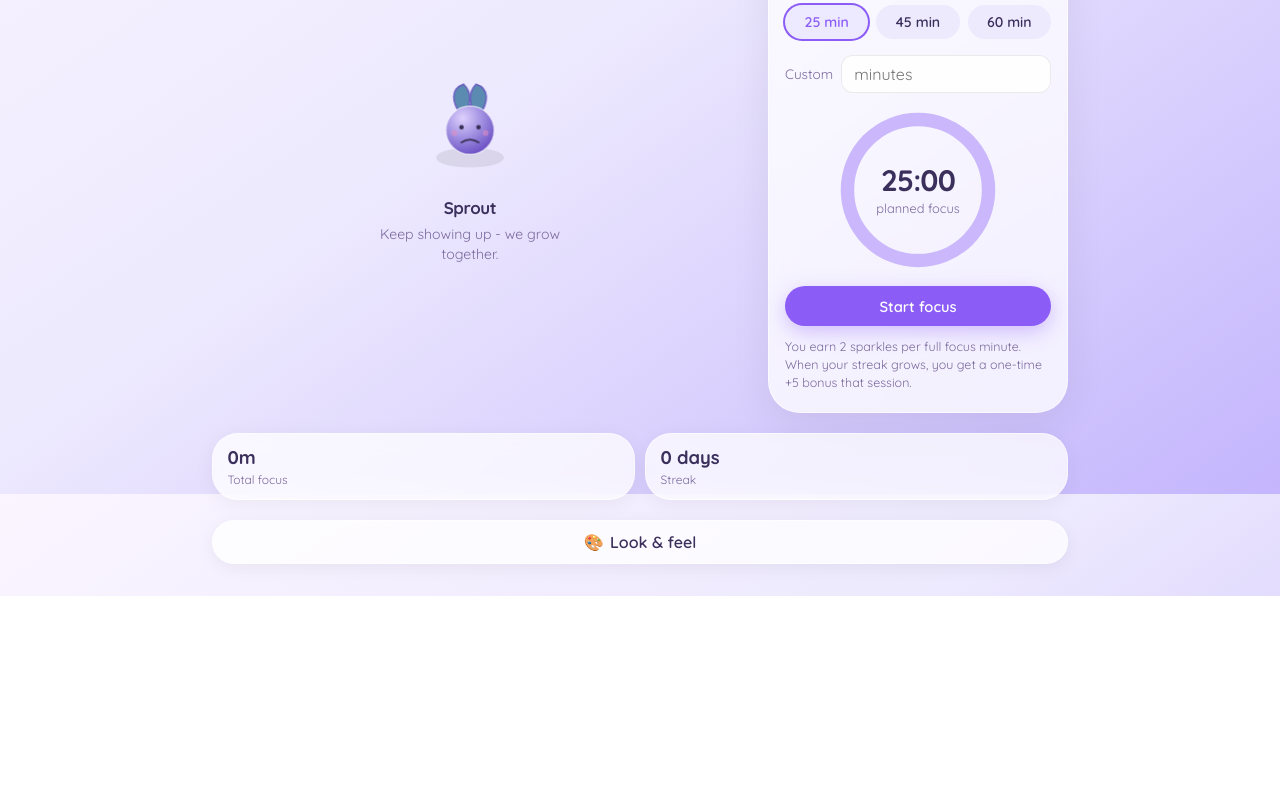
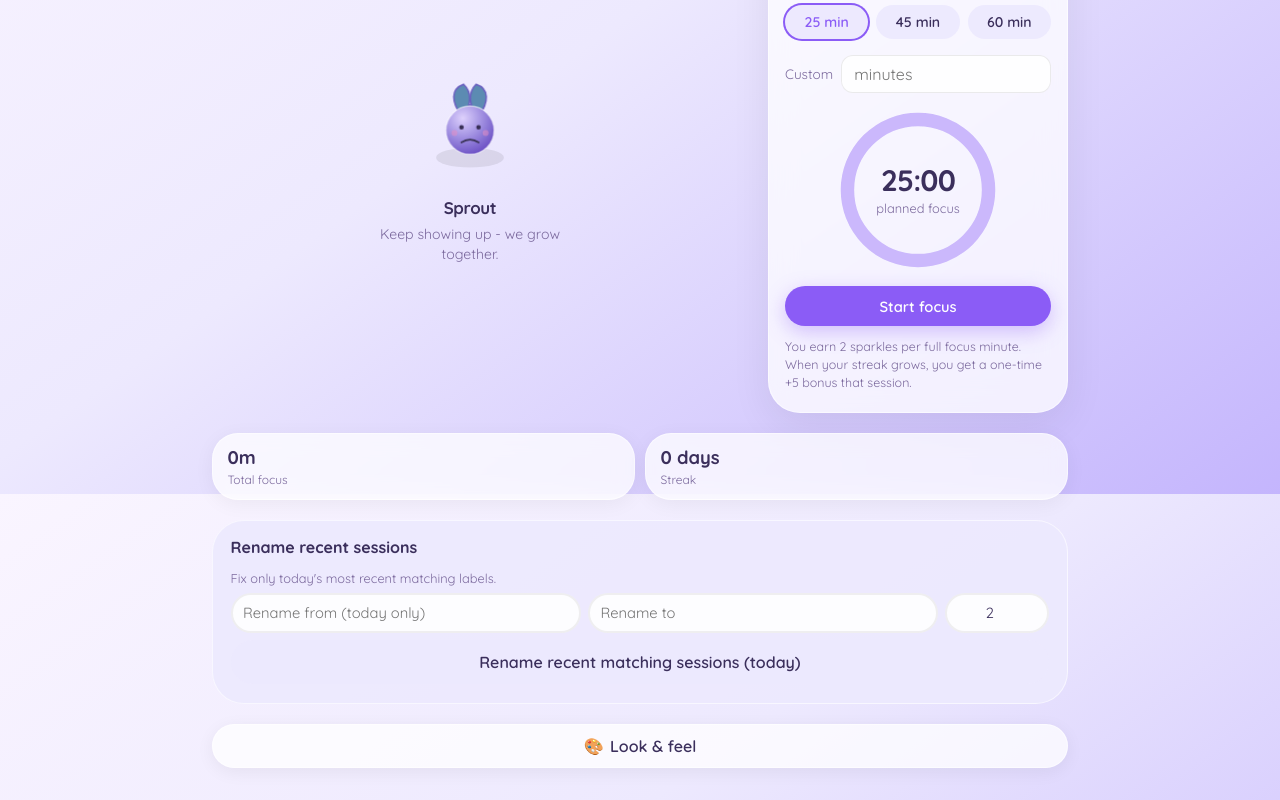
Before and after one commit to ik41002/Focus-app, a React (Vite) app: page / in a window 1280 px wide. Shown: the part 306-1106 px from the top of the page. Before the commit the page ends 902 px from the top, so only its background shows below. Built offline with nearby package versions, Linux system fonts and the light colour scheme.

Commit message:
renaming solution

```diff
--- a/src/App.css
+++ b/src/App.css
@@ -1213,6 +1213,48 @@
 .focus-topic__input:disabled {
   opacity: 0.6;
   cursor: not-allowed;
+}
+
+.focus-topic-rename__hint {
+  margin: 0 0 0.4rem;
+  font-size: 0.8rem;
+  color: var(--color-muted);
+}
+
+.focus-topic-rename__row {
+  display: grid;
+  gap: 0.45rem;
+  grid-template-columns: 1fr 1fr 6.5rem;
+  margin-bottom: 0.45rem;
+}
+
+.focus-topic-rename__count {
+  text-align: center;
+}
+
+.focus-topic-rename__btn {
+  width: 100%;
+  justify-content: center;
+}
+
+.session-rename-card {
+  position: relative;
+  z-index: 1;
+  background: var(--color-surface-2);
+  border-radius: var(--radius-lg);
+  padding: 1rem 1.1rem 1.15rem;
+  border: 1px solid rgba(255, 255, 255, 0.6);
+}
+
+.session-rename-card h2 {
+  margin: 0 0 0.85rem;
+  font-size: 1rem;
+}
+
+@media (max-width: 700px) {
+  .focus-topic-rename__row {
+    grid-template-columns: 1fr;
+  }
 }
 
 .presets {
--- a/src/App.tsx
+++ b/src/App.tsx
@@ -163,6 +163,9 @@ export function App() {
   const [celebrate, setCelebrate] = useState(false);
   const [toast, setToast] = useState<string | null>(null);
   const [sessionLabel, setSessionLabel] = useState(() => loadState().lastSessionLabel);
+  const [renameTodayFrom, setRenameTodayFrom] = useState("");
+  const [renameTodayTo, setRenameTodayTo] = useState("");
+  const [renameTodayCount, setRenameTodayCount] = useState("2");
   const startedGoalSecRef = useRef(0);
   const sessionStartedAtRef = useRef<Date | null>(null);
   /** Wall-clock end time (ms) so the countdown stays accurate when the tab is backgrounded. */
@@ -242,6 +245,61 @@ export function App() {
     setToast(msg);
     window.setTimeout(() => setToast(null), 3200);
   }, []);
+
+  const renameTodaySessionLabels = useCallback(() => {
+    const from = renameTodayFrom.trim();
+    const to = renameTodayTo.trim();
+    const requestedCount = Number.parseInt(renameTodayCount, 10);
+    if (!from || !to) {
+      showToast("Enter both the current and new topic names.");
+      return;
+    }
+    if (Number.isNaN(requestedCount) || requestedCount < 1) {
+      showToast("Enter how many recent sessions to rename (at least 1).");
+      return;
+    }
+    if (normalizeSubject(from) === normalizeSubject(to)) {
+      showToast("Those two topic names are the same.");
+      return;
+    }
+
+    const nowKey = todayKey();
+    const matchingIndexes = stateRef.current.sessions
+      .map((session, idx) =>
+        session.date === nowKey && normalizeSubject(session.label) === normalizeSubject(from)
+          ? idx
+          : -1
+      )
+      .filter((idx) => idx >= 0);
+    const indexesToRename = new Set(matchingIndexes.slice(-requestedCount));
+    const renamedCount = indexesToRename.size;
+
+    if (renamedCount < 1) {
+      showToast(`No "${from}" sessions found for today.`);
+      return;
+    }
+    const nextSessions = stateRef.current.sessions.map((session, idx) =>
+      indexesToRename.has(idx) ? { ...session, label: to } : session
+    );
+
+    const nextLastSessionLabel =
+      normalizeSubject(stateRef.current.lastSessionLabel) === normalizeSubject(from)
+        ? to
+        : stateRef.current.lastSessionLabel;
+    persist({
+      ...stateRef.current,
+      sessions: nextSessions,
+      lastSessionLabel: nextLastSessionLabel,
+    });
+    setSessionLabel((prev) => (normalizeSubject(prev) === normalizeSubject(from) ? to : prev));
+    setRenameTodayFrom("");
+    setRenameTodayTo("");
+    showToast(
+      `Renamed ${renamedCount} most recent "${from}" session${
+        renamedCount === 1 ? "" : "s"
+      } from today.`
+    );
+  }, [persist, renameTodayCount, renameTodayFrom, renameTodayTo, showToast]);
 
   const creditSession = useCallback(
     (focusedSeconds: number, startedAtFromCaller: Date | null) => {
@@ -854,6 +912,53 @@ export function App() {
           </div>
         )}
 
+        {appTab === "focus" && (
+          <section className="session-rename-card" aria-label="Rename recent focus sessions">
+            <h2>Rename recent sessions</h2>
+            <p className="focus-topic-rename__hint">Fix only today's most recent matching labels.</p>
+            <div className="focus-topic-rename__row">
+              <input
+                type="text"
+                className="focus-topic__input"
+                placeholder="Rename from (today only)"
+                maxLength={120}
+                disabled={phase !== "idle"}
+                value={renameTodayFrom}
+                onChange={(e) => setRenameTodayFrom(e.target.value)}
+              />
+              <input
+                type="text"
+                className="focus-topic__input"
+                placeholder="Rename to"
+                maxLength={120}
+                disabled={phase !== "idle"}
+                value={renameTodayTo}
+                onChange={(e) => setRenameTodayTo(e.target.value)}
+              />
+              <input
+                type="number"
+                className="focus-topic__input focus-topic-rename__count"
+                min={1}
+                max={20}
+                step={1}
+                placeholder="Count"
+                aria-label="How many most recent matching sessions to rename"
+                disabled={phase !== "idle"}
+                value={renameTodayCount}
+                onChange={(e) => setRenameTodayCount(e.target.value)}
+              />
+            </div>
+            <button
+              type="button"
+              className="btn btn--ghost focus-topic-rename__btn"
+              onClick={renameTodaySessionLabels}
+              disabled={phase !== "idle"}
+            >
+              Rename recent matching sessions (today)
+            </button>
+          </section>
+        )}
+
         <button
           type="button"
           className="panel-toggle"
```
